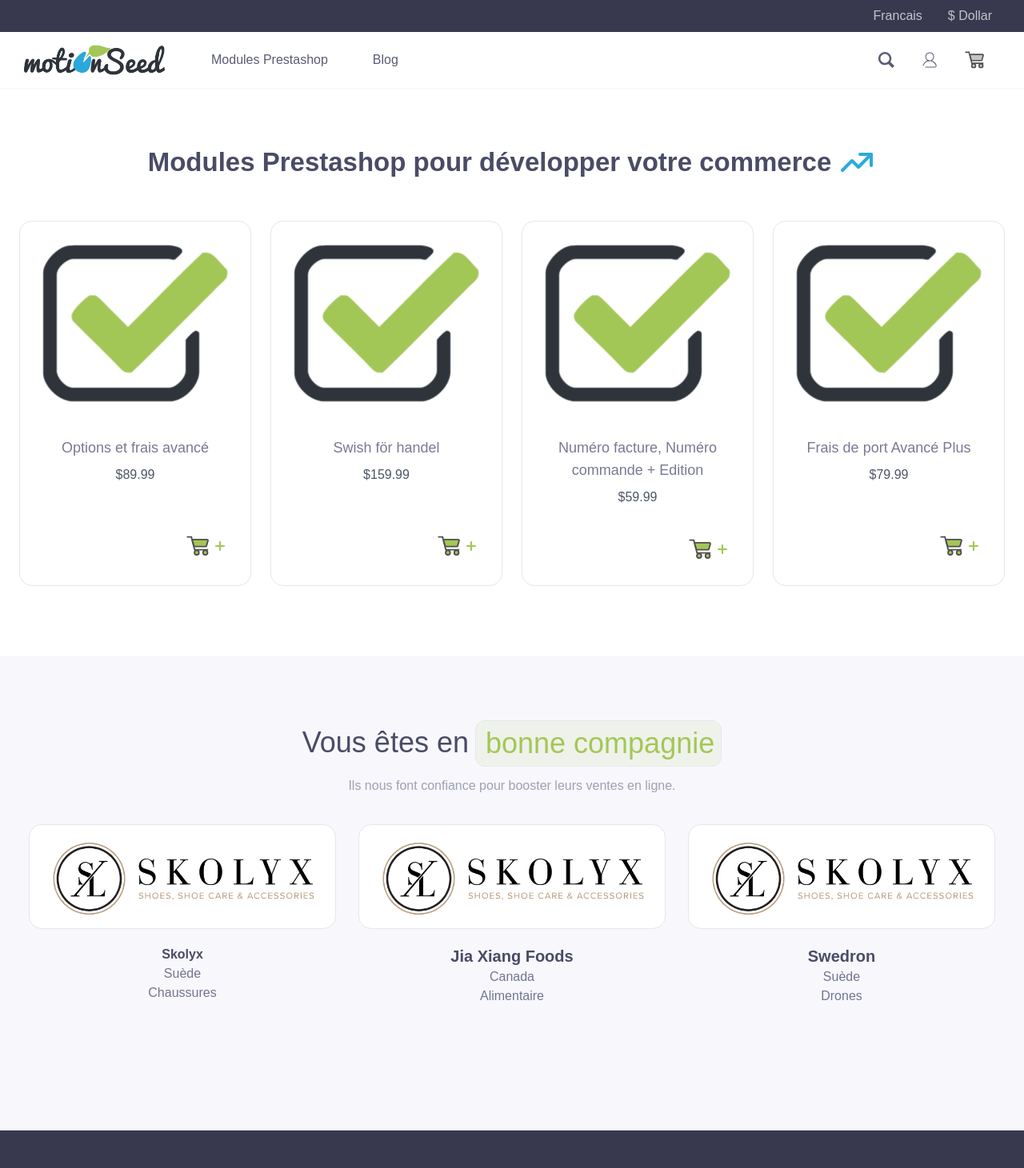
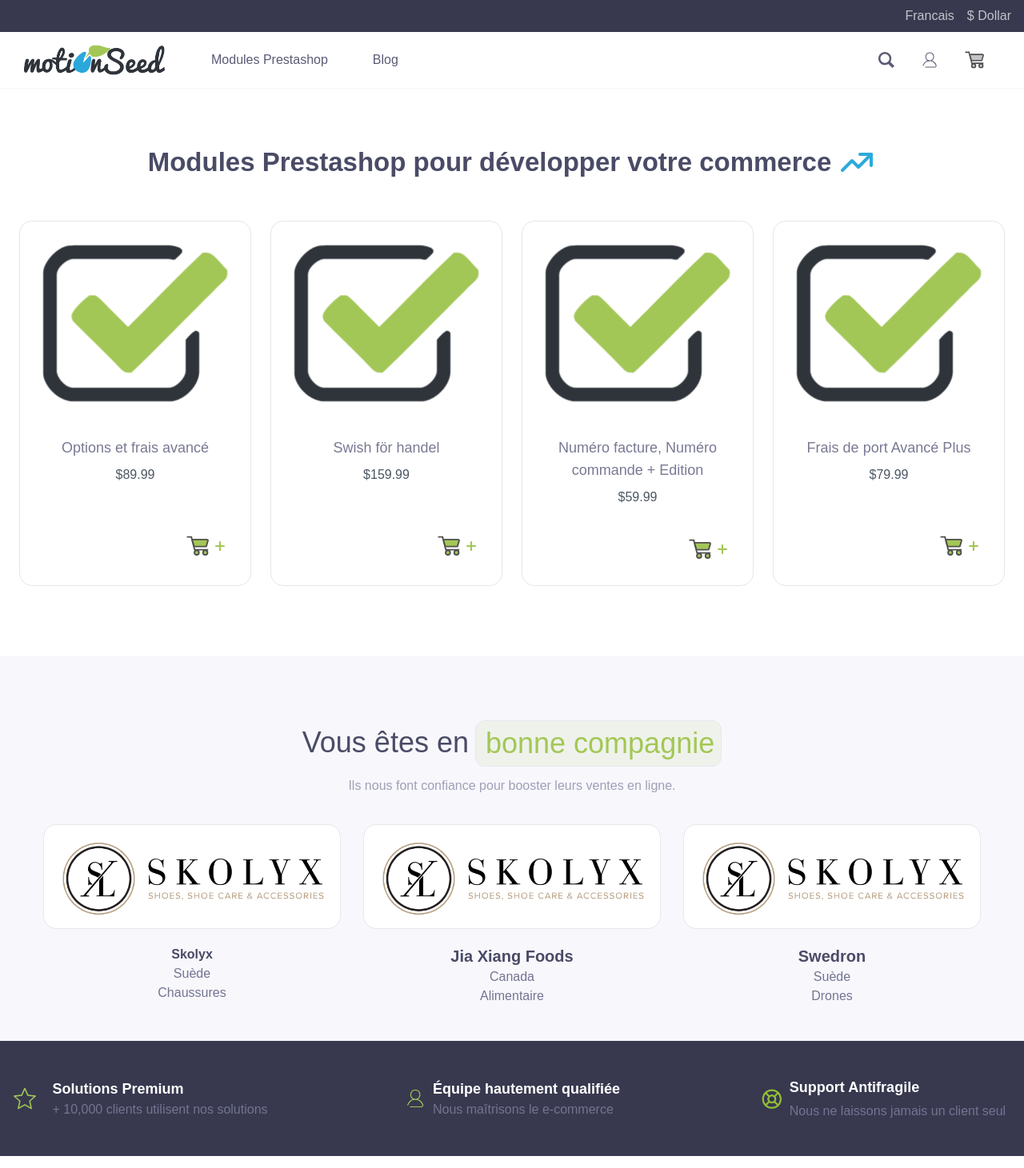
Before and after one commit to Moh-hamdaoui/nextjs-tailwind-web-app, a Next.js app: page / in a window 1280 px wide. Shown: the top 1461 px of the page at 80% size. Built offline with nearby package versions, Linux system fonts and the light colour scheme.

Commit message:
Project 5 version

```diff
--- a/src/components/Page/Clients.tsx
+++ b/src/components/Page/Clients.tsx
@@ -2,12 +2,12 @@
 
 function Clients() {
     return (
-      <section className="bg-[#f7f7fc] flex flex-col items-center">
-            <div className="flex flex-row justify-center text-4xl pt-20">
+        <section className="bg-[#f7f7fc] flex flex-col items-center">
+            <div className="flex flex-row justify-center sm:text-4xl pt-20">
                 <p className="font-medium text-[#4a4b66] mt-2 mr-2">
                     Vous êtes en
                 </p>
-                <div className=" bg-[#eff2eb] border border-solid rounded-xl">
+                <div className="bg-[#eff2eb] border border-solid rounded-xl">
                     <p className="font-medium ml-1 text-[#a3c756] p-2">bonne compagnie</p>
                 </div>
             </div>
@@ -16,10 +16,10 @@
                     Ils nous font confiance pour booster leurs ventes en ligne.
                 </p>
             </div>
-            <div className="grid grid-cols-3 gap-7 mt-9 mb-11">
+            <div className="grid grid-cols-1 gap-5 sm:grid-cols-3 sm:gap-7 mt-9 mb-11">
                 <div className="text-center">
-                    <div className="border border-solid w-96 rounded-2xl bg-white flex justify-center">
-                        <img src="/images/logo-companies.png" className="w-50 p-4"/>
+                    <div className="border border-solid w-full rounded-2xl bg-white flex justify-center">
+                        <img src="/images/logo-companies.png" className="w-50 p-4" />
                     </div>
                     <div className="mt-5">
                         <h3 className="text-9lg text-[#4a4b66] font-semibold">Skolyx</h3>
@@ -27,9 +27,9 @@
                         <p className="text-[#737491]">Chaussures</p>
                     </div>
                 </div>
-                <div className="text-center mb-28">
-                    <div className="border border-solid w-96 rounded-2xl bg-white flex justify-center">
-                        <img src="/images/logo-companies.png" className="w-50 p-4"/>
+                <div className="text-center">
+                    <div className="border border-solid w-full rounded-2xl bg-white flex justify-center">
+                        <img src="/images/logo-companies.png" className="w-50 p-4" />
                     </div>
                     <div className="mt-5">
                         <h3 className="text-xl text-[#4a4b66] font-semibold">Jia Xiang Foods</h3>
@@ -38,8 +38,8 @@
                     </div>
                 </div>
                 <div className="text-center">
-                    <div className="border border-solid w-96 rounded-2xl bg-white flex justify-center">
-                        <img src="/images/logo-companies.png" className="w-50 p-4"/>
+                    <div className="border border-solid w-full rounded-2xl bg-white flex justify-center">
+                        <img src="/images/logo-companies.png" className="w-50 p-4" />
                     </div>
                     <div className="mt-5">
                         <h3 className="text-xl text-[#4a4b66] font-semibold">Swedron</h3>
@@ -48,8 +48,7 @@
                     </div>
                 </div>
             </div>
-
-      </section>
+        </section>
     );
 }
 export default Clients;
--- a/src/components/Page/Footer.tsx
+++ b/src/components/Page/Footer.tsx
@@ -3,7 +3,7 @@
 function Footer() {
     return (
         <section className="bg-[#38394f]">
-            <div className="grid grid-cols-3 gap-28 py-11">
+            <div className="grid grid-cols-1 sm:grid-cols-3 gap-28 py-11">
                 <div className="flex items-center justify-center ">
                     <svg className="w-7 h-auto mr-2" fill="#a3c756" version="1.1" id="Capa_1" xmlns="http://www.w3.org/2000/svg" viewBox="0 0 36.09 36.09">
                         <g>
--- a/src/components/Page/Header.tsx
+++ b/src/components/Page/Header.tsx
@@ -5,16 +5,12 @@
     return (
         <header className="w-full sticky top-0 z-50">
             <div className="bg-[#38394f]">
-                <ul className="flex flex-row justify-end px-10 py-2 space-x-8 text-[#c3c4c9]">
-                    <li>
-                        Francais
-                    </li>
-                    <li>
-                        $ Dollar
-                    </li>
+            <ul className="flex flex-col sm:flex-row sm:justify-end px-4 py-2 space-y-2 sm:space-y-0 sm:space-x-4 text-[#c3c4c9] text-center sm:text-right">
+                    <li>Francais</li>
+                    <li>$ Dollar</li>
                 </ul>
             </div>
-           <nav className="flex flex-row w-full bg-white shadow-sm">
+            <nav className="flex flex-row w-full bg-white shadow-sm">
                 <div className="flex flex-row items-center space-x-14 pl-7">
                     <img src="/images/motionseed-logo.png" className="py-3 w-35 h-auto"/>
                     <a
--- a/src/components/Page/Products.tsx
+++ b/src/components/Page/Products.tsx
@@ -12,7 +12,6 @@
                     className="fe fe-trending-up text-info w-12 h-auto" viewBox="0 0 24 24" fill="none" stroke="#2caadb" strokeWidth="2" strokeLinecap="round" strokeLinejoin="round"><polyline points="3 17 9 11 13 15 21 7"></polyline><polyline points="14 7 21 7 21 14"></polyline>
                 </svg>
             </div>
-
             <div className="grid grid-cols-1 sm:grid-cols-2 md:grid-cols-4 gap-6 p-6 mb-16">
                 <button className="bg-white hover:shadow-lg hover:border-[#a3c756] rounded-2xl p-4 flex flex-col items-center border border-solid">
                     <img src="/images/Options et frais.png" className="w-full h-auto object-cover rounded-md mb-4"/>
```
